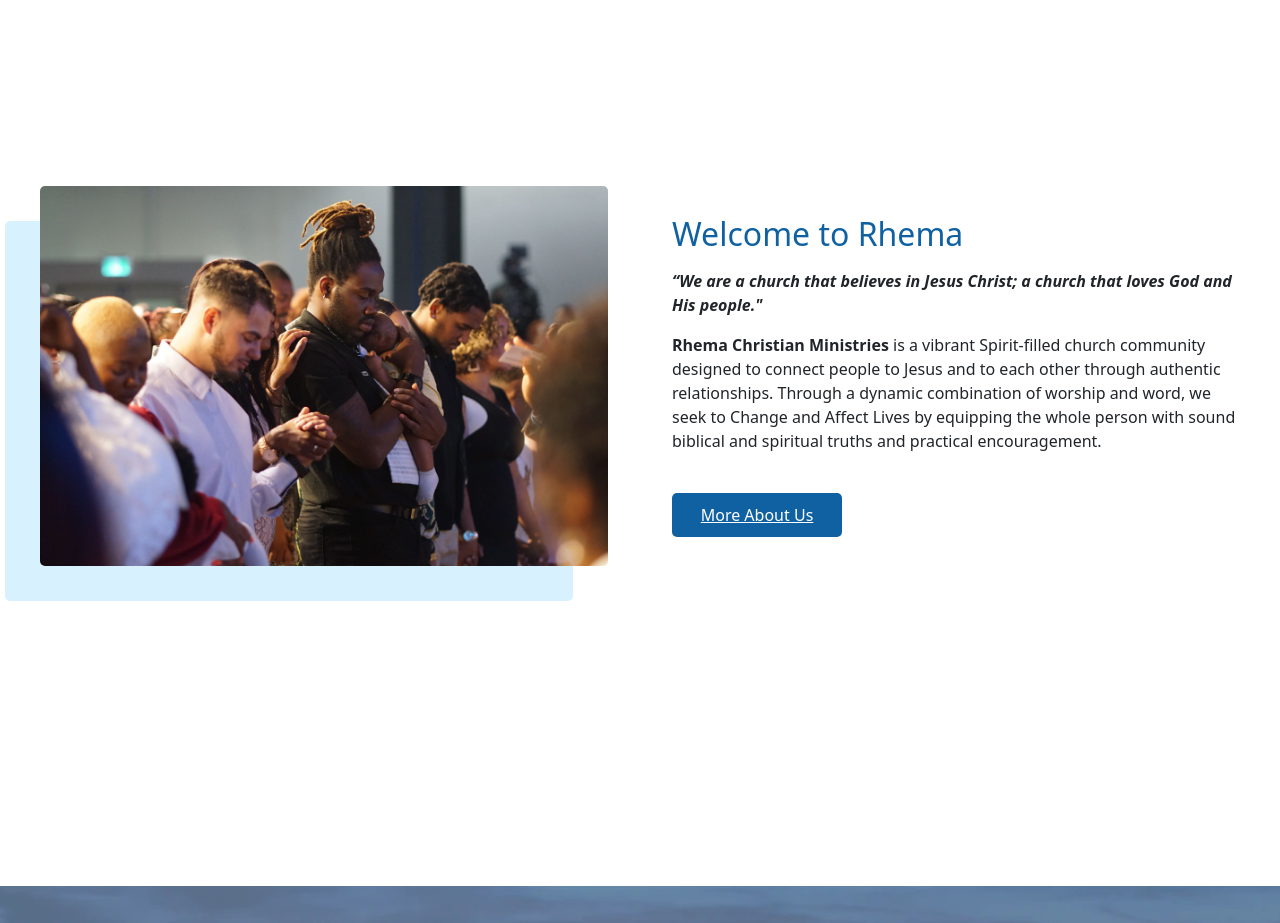
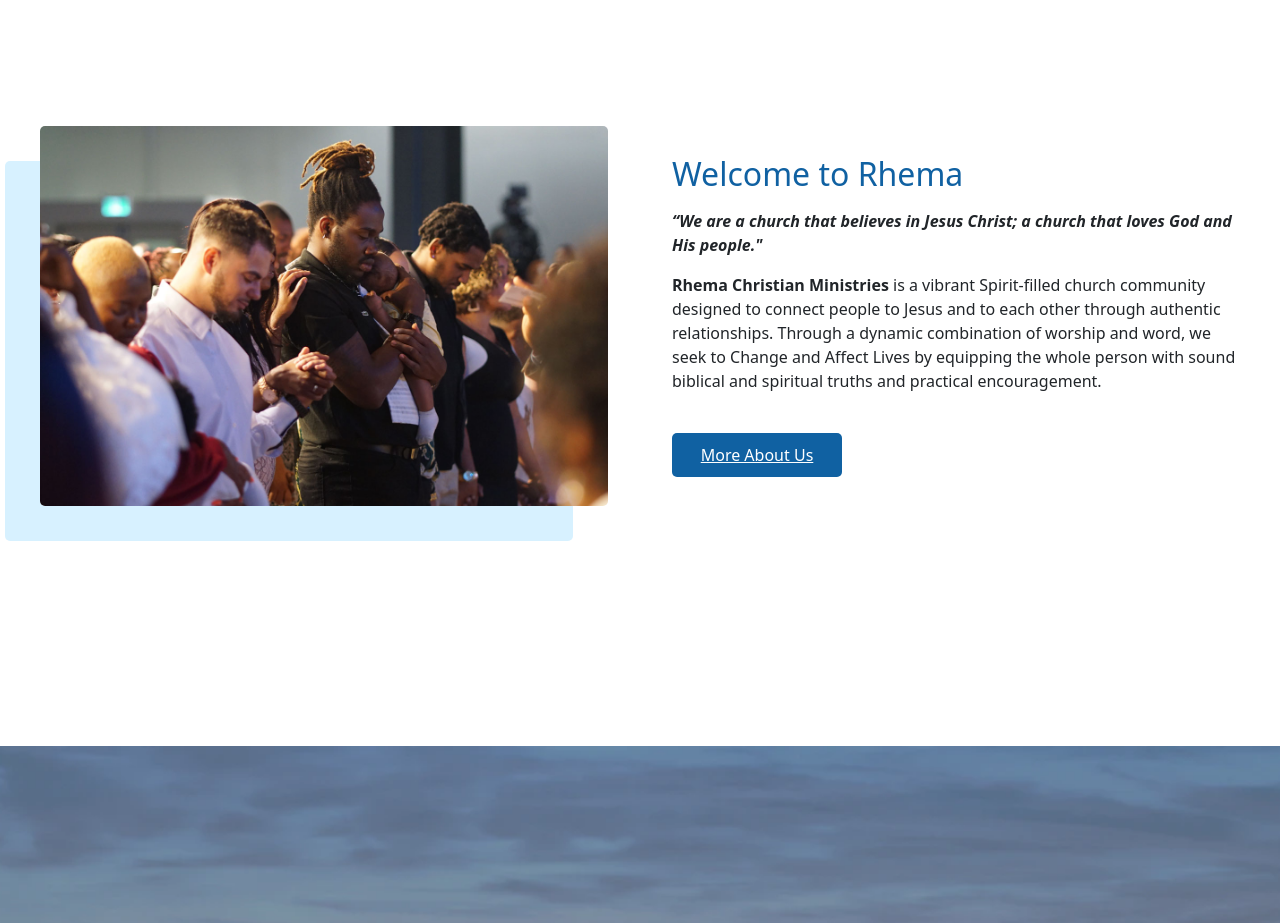
Before and after one commit to roxtran/rhemaonline-nextjs-wp, a Next.js app: page / in a window 1280 px wide. Shown: the part 880-1803 px from the top of the page. Built offline with nearby package versions, Linux system fonts and the light colour scheme.

Commit message:
updated Welcome img

```diff
--- a/components/home/Welcome.tsx
+++ b/components/home/Welcome.tsx
@@ -41,7 +41,7 @@ export default function Welcome() {
 const WelcomeWrapper = styled.div`
   position: relative;
   max-width: 1200px;
-  margin: 420px auto 320px;
+  margin: 360px auto 240px;
   display: flex;
   justify-content: center;
   align-items: center;
@@ -55,6 +55,12 @@ const WelcomeWrapper = styled.div`
     box-shadow: -35px 35px 0 0 rgba(122, 207, 255, 0.3);
     &:hover {
       box-shadow: 0 0 0 0 rgba(122, 207, 255, 0.3);
+    }
+    @media screen and (max-width: 768px) {
+      flex: none;
+      width: 75vw;
+      height: 300px;
+      margin-bottom: 20px;
     }
   }
   .text {
@@ -81,7 +87,7 @@ const WelcomeWrapper = styled.div`
   }
   @media screen and (max-width: 1024px) {
     padding: 0 5%;
-    margin: 18rem auto 12rem;
+    margin: 300px auto 220px;
     .image {
       box-shadow: 0 0 0 0 rgba(122, 207, 255, 0.3);
     }
@@ -93,10 +99,9 @@ const WelcomeWrapper = styled.div`
     }
   }
   @media screen and (max-width: 768px) {
-    margin-top: 12rem;
+    margin: 200px auto 100px;
     justify-content: flex-start;
     flex-direction: column;
-
     .text {
       margin-left: 0;
       padding: 0 5%;
```
